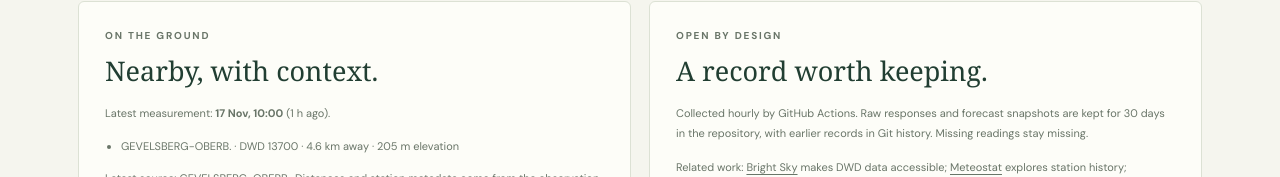
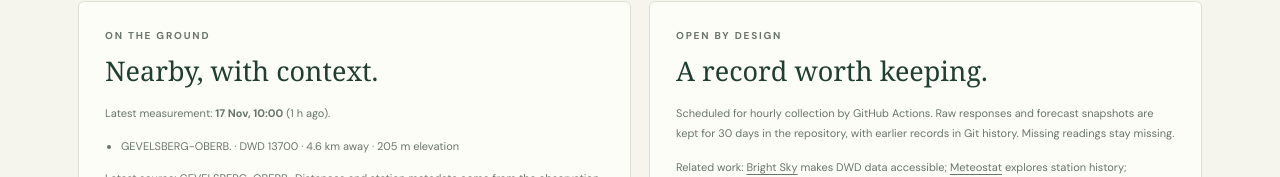
Before and after one commit to uwarring82/weather-atlas, a plain HTML site: page site/index.html in a window 1280 px wide. Shown: the part 2106-2283 px from the top of the page. Drawn offline with Linux system fonts and the light colour scheme; a web font is replaced by a local one.

Commit message:
Describe hourly collection as scheduled until cron execution is verified

```diff
--- a/site/index.html
+++ b/site/index.html
@@ -36,7 +36,7 @@
     </section>
     <section class="sources-section" id="sources" aria-labelledby="sources-title"><div class="section-top"><div><p class="eyebrow">FOUR FORECASTS, FULL PROVENANCE</p><h2 id="sources-title">Different views of the days ahead.</h2></div><a class="text-link" href="data/latest.json" download="weather-atlas.json">Download data ↓</a></div><div class="provider-grid" id="providers"></div><p class="fineprint">DWD, ECMWF and NOAA models are delivered by Open-Meteo. MET Norway is a separate service; its global forecast also uses ECMWF, so these four forecasts are not independent. Model spread is not a confidence interval.</p></section>
     <section class="community-section" aria-labelledby="community-title"><div class="section-top"><div><p class="eyebrow">THE COMMUNITY VIEW</p><h2 id="community-title">Weather from the neighbourhood.</h2></div><span class="fineprint">Outdoor sensors · within 15 km</span></div><div id="community" class="community-grid"></div><p id="community-note" class="fineprint"></p></section>
-    <section class="notes-grid"><div class="panel note"><p class="eyebrow">ON THE GROUND</p><h2>Nearby, with context.</h2><div id="station-info"></div><p>Coordinates represent the named streets or village centre, not a household sensor. Terrain, elevation and urban conditions can make weather at your door different.</p><a id="map-link" class="text-link" href="https://www.openstreetmap.org/">View location on OpenStreetMap ↗</a></div><div class="panel note"><p class="eyebrow">OPEN BY DESIGN</p><h2>A record worth keeping.</h2><p>Collected hourly by GitHub Actions. Raw responses and forecast snapshots are kept for 30 days in the repository, with earlier records in Git history. Missing readings stay missing.</p><p>Related work: <a href="https://github.com/jdemaeyer/brightsky">Bright Sky</a> makes DWD data accessible; <a href="https://meteostat.net/">Meteostat</a> explores station history; <a href="https://github.com/earthobservations/wetterdienst">Wetterdienst</a> provides tools for open weather data.</p><a class="text-link" href="https://github.com/uwarring82/weather-atlas/blob/main/docs/related-work.md">Read the source comparison ↗</a></div></section>
+    <section class="notes-grid"><div class="panel note"><p class="eyebrow">ON THE GROUND</p><h2>Nearby, with context.</h2><div id="station-info"></div><p>Coordinates represent the named streets or village centre, not a household sensor. Terrain, elevation and urban conditions can make weather at your door different.</p><a id="map-link" class="text-link" href="https://www.openstreetmap.org/">View location on OpenStreetMap ↗</a></div><div class="panel note"><p class="eyebrow">OPEN BY DESIGN</p><h2>A record worth keeping.</h2><p>Scheduled for hourly collection by GitHub Actions. Raw responses and forecast snapshots are kept for 30 days in the repository, with earlier records in Git history. Missing readings stay missing.</p><p>Related work: <a href="https://github.com/jdemaeyer/brightsky">Bright Sky</a> makes DWD data accessible; <a href="https://meteostat.net/">Meteostat</a> explores station history; <a href="https://github.com/earthobservations/wetterdienst">Wetterdienst</a> provides tools for open weather data.</p><a class="text-link" href="https://github.com/uwarring82/weather-atlas/blob/main/docs/related-work.md">Read the source comparison ↗</a></div></section>
   </main>
   <footer class="wrap"><div class="footer-line"><span>WEATHER ATLAS <span class="muted">/ An open local record</span></span><a href="https://github.com/uwarring82/weather-atlas">Source & archive ↗</a></div><p>Data: <a href="https://www.data.gouv.fr/datasets/donnees-climatologiques-de-base-horaires">Météo-France</a> (<a href="https://www.etalab.gouv.fr/licence-ouverte-open-licence/">Licence Ouverte 2.0</a>) · <a href="https://www.dwd.de/">Deutscher Wetterdienst</a> via <a href="https://brightsky.dev/">Bright Sky</a> · <a href="https://open-meteo.com/">Open-Meteo</a> with DWD, ECMWF & NOAA · <a href="https://www.met.no/">MET Norway</a>. Open-Meteo and MET Norway data: <a href="https://creativecommons.org/licenses/by/4.0/">CC BY 4.0</a>. Values normalized and visualized by Weather Atlas. Community observations: <a href="https://opensensemap.org/">openSenseMap contributors</a>, <a href="https://opendatacommons.org/licenses/pddl/1-0/">PDDL 1.0</a>. Geocoding © <a href="https://www.openstreetmap.org/copyright">OpenStreetMap contributors, ODbL</a>.</p></footer>
 </body>
```
Also changed, not shown: 1 other file.
